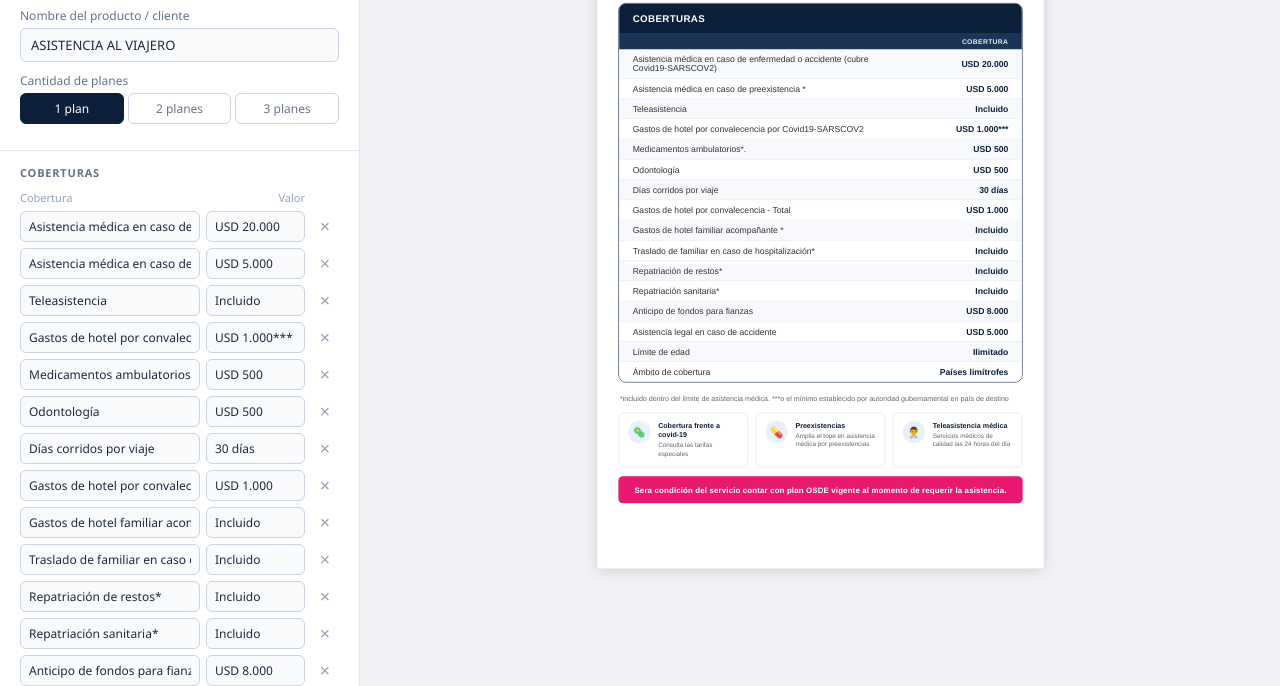
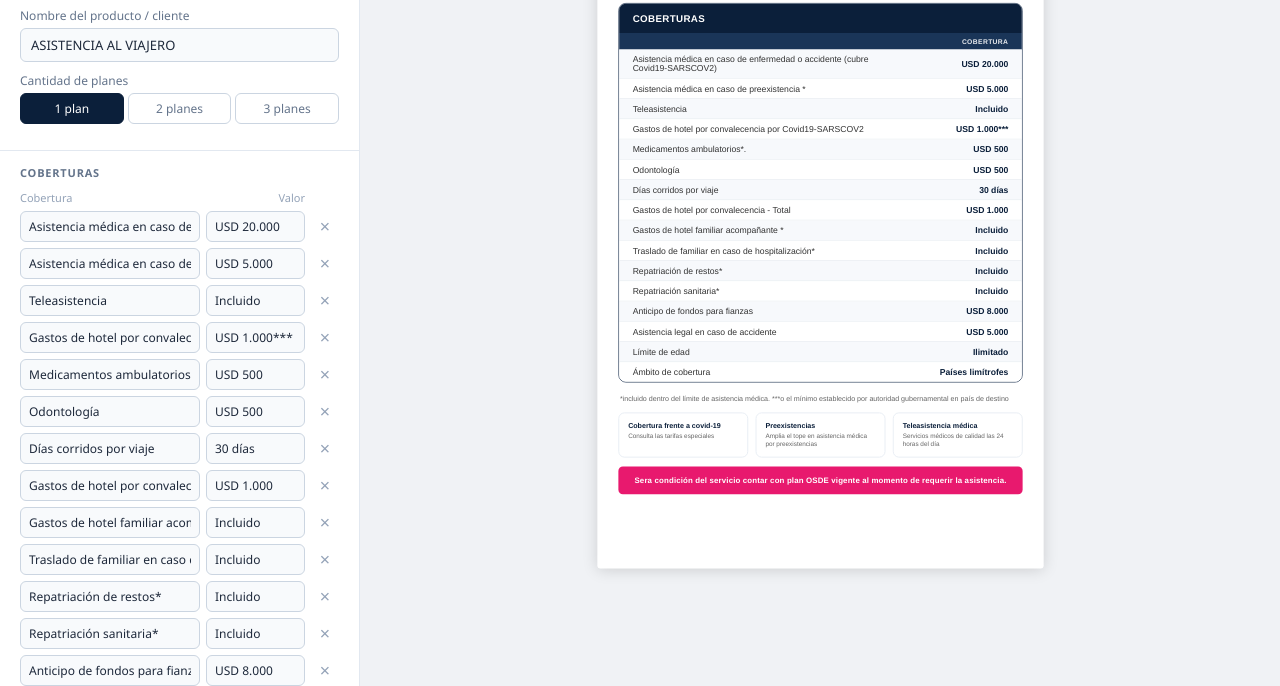
Before and after one commit to kevinszalai/perfiles-cobertura, a plain HTML site: page index.html in a window 1280 px wide. Shown: the part 114-800 px from the top of the page. Drawn offline with nearby package versions, Linux system fonts and the light colour scheme.

Commit message:
Add files via upload

```diff
--- a/index.html
+++ b/index.html
@@ -207,7 +207,7 @@ function render(){
     let v=numPlans===1?`<span class="pdf-cov-val">${escH(c.vals[0]||'—')}</span>`:Array.from({length:numPlans},(_,i)=>`<span class="pdf-cov-val-multi">${escH(c.vals[i]||'—')}</span>`).join('');
     return `<div class="pdf-cov-row"><span class="pdf-cov-name">${escH(c.name)}</span>${v}</div>`;
   }).join('');
-  let icons=features.map(f=>`<div class="pdf-icon-card"><div class="pdf-icon-circle">${f.icon}</div><div><div class="pdf-icon-label">${escH(f.label)}</div><div class="pdf-icon-sub">${escH(f.sub)}</div></div></div>`).join('');
+  let icons=features.map(f=>`<div class="pdf-icon-card"><div><div class="pdf-icon-label">${escH(f.label)}</div><div class="pdf-icon-sub">${escH(f.sub)}</div></div></div>`).join('');
   document.getElementById('pdfPreview').innerHTML=`
     <div class="pdf-header">
       <div class="pdf-logo"><img src="${LOGO_DATA}" style="height:36px;width:auto;display:block;mix-blend-mode:screen" alt="UA"></div>
```
